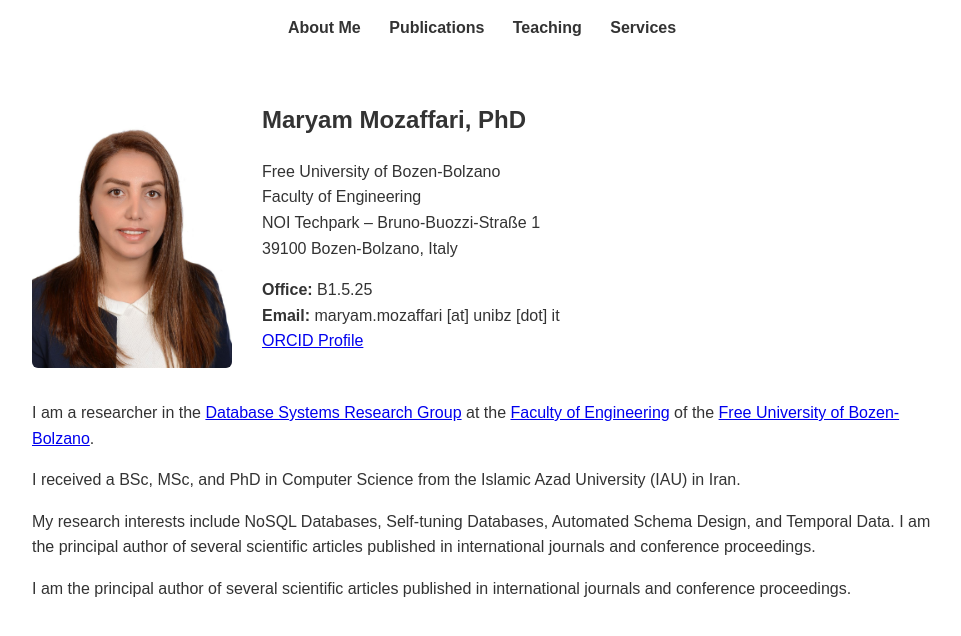
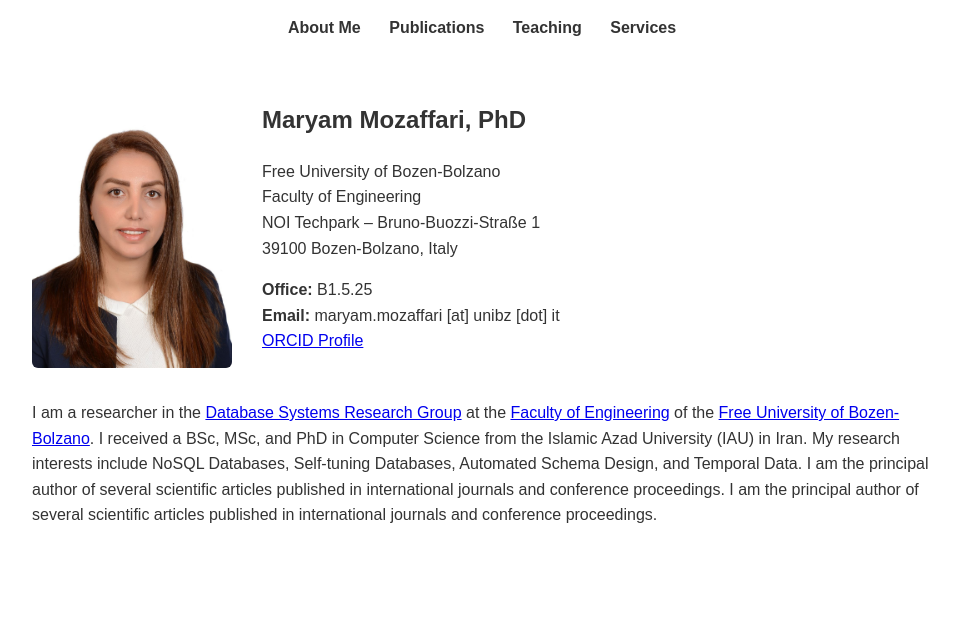
Before and after one commit to mozaffari-mm/mozaffari-mm.github.io, a plain HTML site: page index.html in a window 1280 px wide. Shown: the whole page, without its empty margins (158-1119 px from the left). Drawn offline with Linux system fonts and the light colour scheme.

Commit message:
Update index.html

```diff
--- a/index.html
+++ b/index.html
@@ -38,16 +38,7 @@
         I am a researcher in the
         <a href="https://dbs.inf.unibz.it/">Database Systems Research Group</a> at the
         <a href="https://www.unibz.it/en/faculties/engineering/">Faculty of Engineering</a> of the
-        <a href="https://www.unibz.it/">Free University of Bozen-Bolzano</a>.
-      </p>
-      <p>
-        I received a BSc, MSc, and PhD in Computer Science from the Islamic Azad University (IAU) in Iran.
-      </p>
-      <p>
-        My research interests include NoSQL Databases, Self-tuning Databases, Automated Schema Design, and Temporal Data. I am the principal author of several scientific articles published in international journals and conference proceedings.
-      </p>
-      <p>
-       I am the principal author of several scientific articles published in international journals and conference proceedings.
+        <a href="https://www.unibz.it/">Free University of Bozen-Bolzano</a>. I received a BSc, MSc, and PhD in Computer Science from the Islamic Azad University (IAU) in Iran. My research interests include NoSQL Databases, Self-tuning Databases, Automated Schema Design, and Temporal Data. I am the principal author of several scientific articles published in international journals and conference proceedings. I am the principal author of several scientific articles published in international journals and conference proceedings.
       </p>
     </div>
   </div>
```
